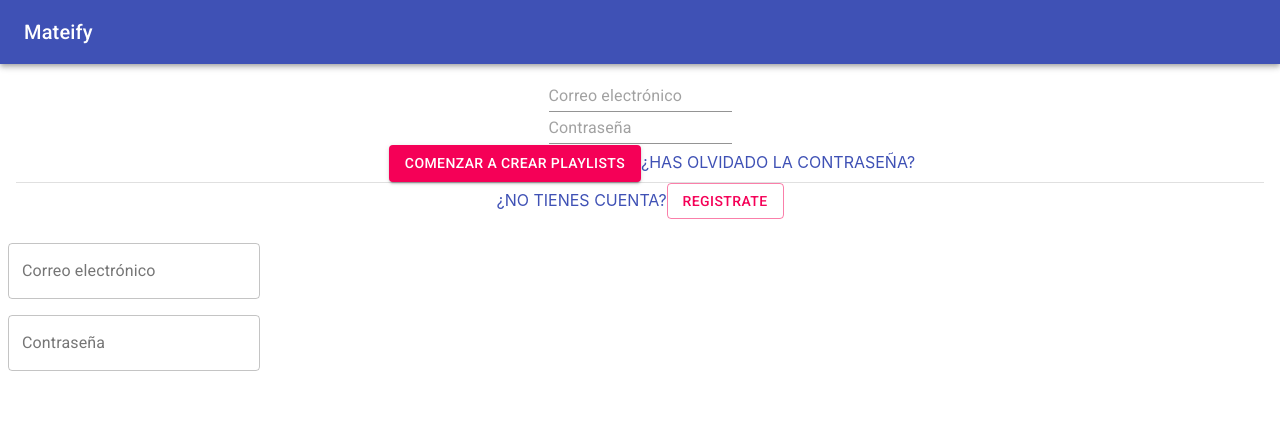
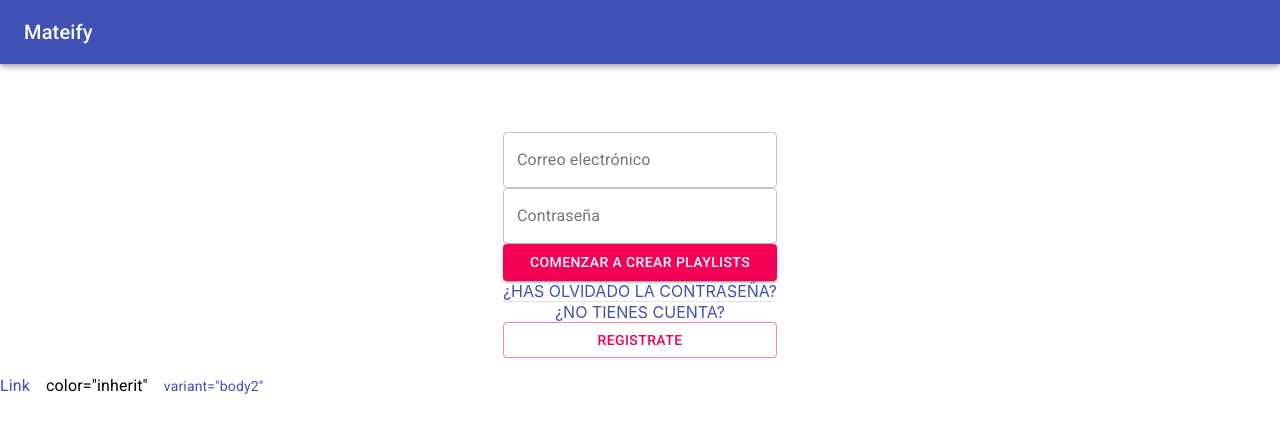
Before and after one commit to Alan-matea/Proyecto-Final-Modulo-2, a React (Create React App) app in the folder nacimiento-alan/: page / in a window 1280 px wide. Shown: the top 432 px of the page. Built offline with nearby package versions, Linux system fonts and the light colour scheme.

Commit message:
Unos pequeños cambios

```diff
--- a/nacimiento-alan/src/App.jsx
+++ b/nacimiento-alan/src/App.jsx
@@ -1,15 +1,14 @@
 import React from "react";
 import Navbar from "./Components/Navbar/Navbar";
-import Login from "./Components/Login/Login"
-import  Inputs  from "./Components/Inputs/Inputs";
-
+import Login from "./Components/Login/Login";
+import Linkss from "./Components/Linkss/Linkss";
 
 function App() {
   return (
     <div>
       <Navbar />
       <Login />
-      <Inputs />
+      <Linkss />
     </div>
   );
 }
--- a/nacimiento-alan/src/Components/Inputs/Inputs.js
+++ b/nacimiento-alan/src/Components/Inputs/Inputs.js
@@ -18,12 +18,12 @@ export default function FormPropsTextFields() {
     <form className={classes.root} noValidate autoComplete="off">
       <div>
 
-        <TextField id="outlined-search" label="Correo electrónico" type="email" variant="outlined" />
+
 
       </div>
 
       <div>
-      <TextField id="outlined-search" label="Contraseña" type="password" variant="outlined" />
+
       </div>
 
     </form>
--- /dev/null
+++ b/nacimiento-alan/src/Components/Linkss/Linkss.js
@@ -0,0 +1,31 @@
+import React from 'react';
+import { makeStyles } from '@material-ui/core/styles';
+import Link from '@material-ui/core/Link';
+import Typography from '@material-ui/core/Typography';
+
+const useStyles = makeStyles((theme) => ({
+  root: {
+    '& > * + *': {
+      marginLeft: theme.spacing(2),
+    },
+  },
+}));
+
+export default function Links() {
+  const classes = useStyles();
+  const preventDefault = (event) => event.preventDefault();
+
+  return (
+    <Typography className={classes.root}>
+      <Link href="#" onClick={preventDefault}>
+        Link
+      </Link>
+      <Link href="#" onClick={preventDefault} color="inherit">
+        {'color="inherit"'}
+      </Link>
+      <Link href="#" onClick={preventDefault} variant="body2">
+        {'variant="body2"'}
+      </Link>
+    </Typography>
+  );
+}
--- a/nacimiento-alan/src/Components/Login/Login.js
+++ b/nacimiento-alan/src/Components/Login/Login.js
@@ -1,24 +1,38 @@
 import React from "react";
 import LockOutlinedIcon from "@material-ui/icons/LockOutlined";
-import { Box, TextField, Button, Link, Divider, } from "@material-ui/core";
-
-
+import {
+  Box,
+  TextField,
+  Button,
+  Link,
+  Divider,
+  Typography,
+  FormControl,
+} from "@material-ui/core";
 
 const Login = () => {
   return (
     <Box color="primary.contrastText" p={2} textAlign="center">
-      <TextField value="" placeholder="Correo electrónico" type="email" />
-
-      <div>
-        <TextField value="" placeholder="Contraseña" type="password" />
-      </div>
-
-      <LockOutlinedIcon></LockOutlinedIcon>
-
+      <LockOutlinedIcon />
+      <Typography>
+        Ingresar
+      </Typography>
+      <FormControl>
+        <TextField
+          id="outlined-search"
+          label="Correo electrónico"
+          type="email"
+          variant="outlined"
+        />
+        <TextField
+          id="outlined-search"
+          label="Contraseña"
+          type="password"
+          variant="outlined"
+        />
         <Button variant="contained" color="secondary">
           COMENZAR A CREAR PLAYLISTS
         </Button>
-
         <Link className="link" href="#">
           ¿HAS OLVIDADO LA CONTRASEÑA?
         </Link>
@@ -32,6 +46,7 @@ const Login = () => {
         <Button variant="outlined" color="secondary">
           REGISTRATE
         </Button>
+      </FormControl>
     </Box>
   );
 };
```
Lines whose indentation alone changed are shown as unchanged.
